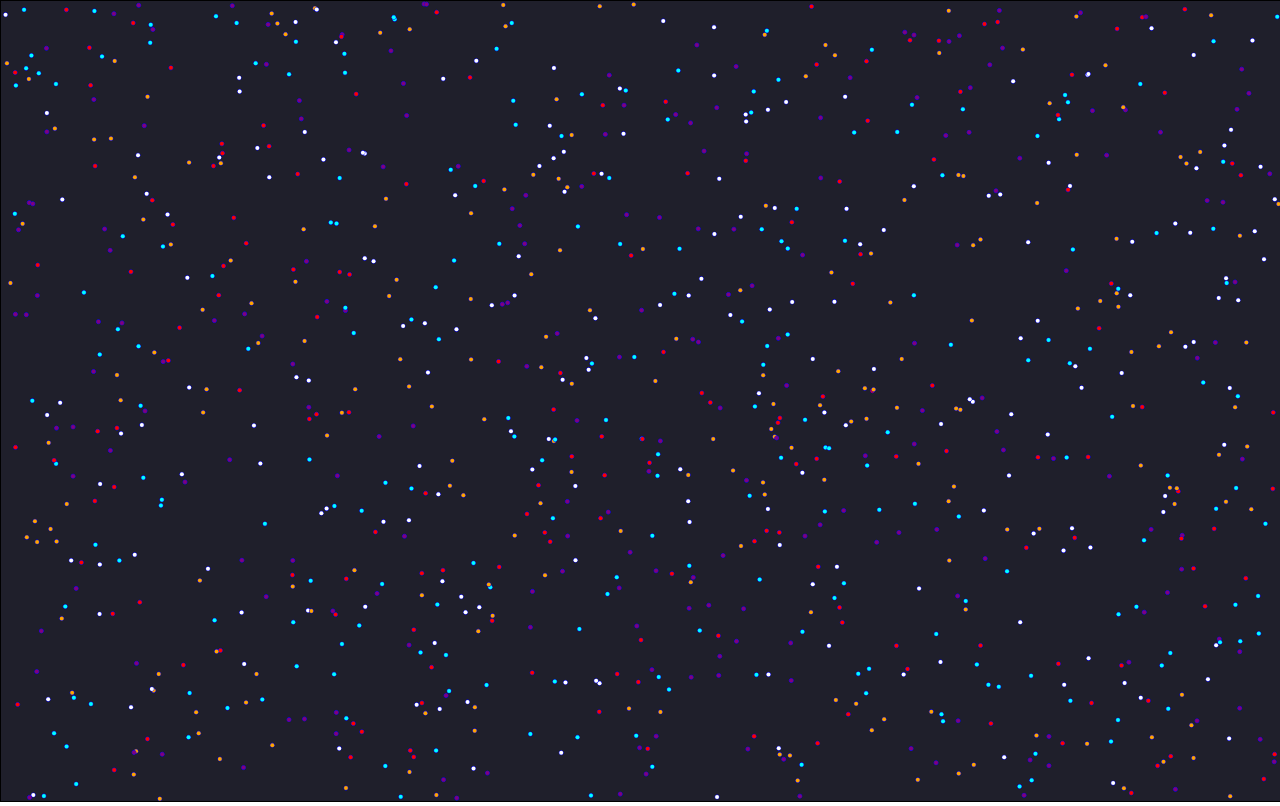
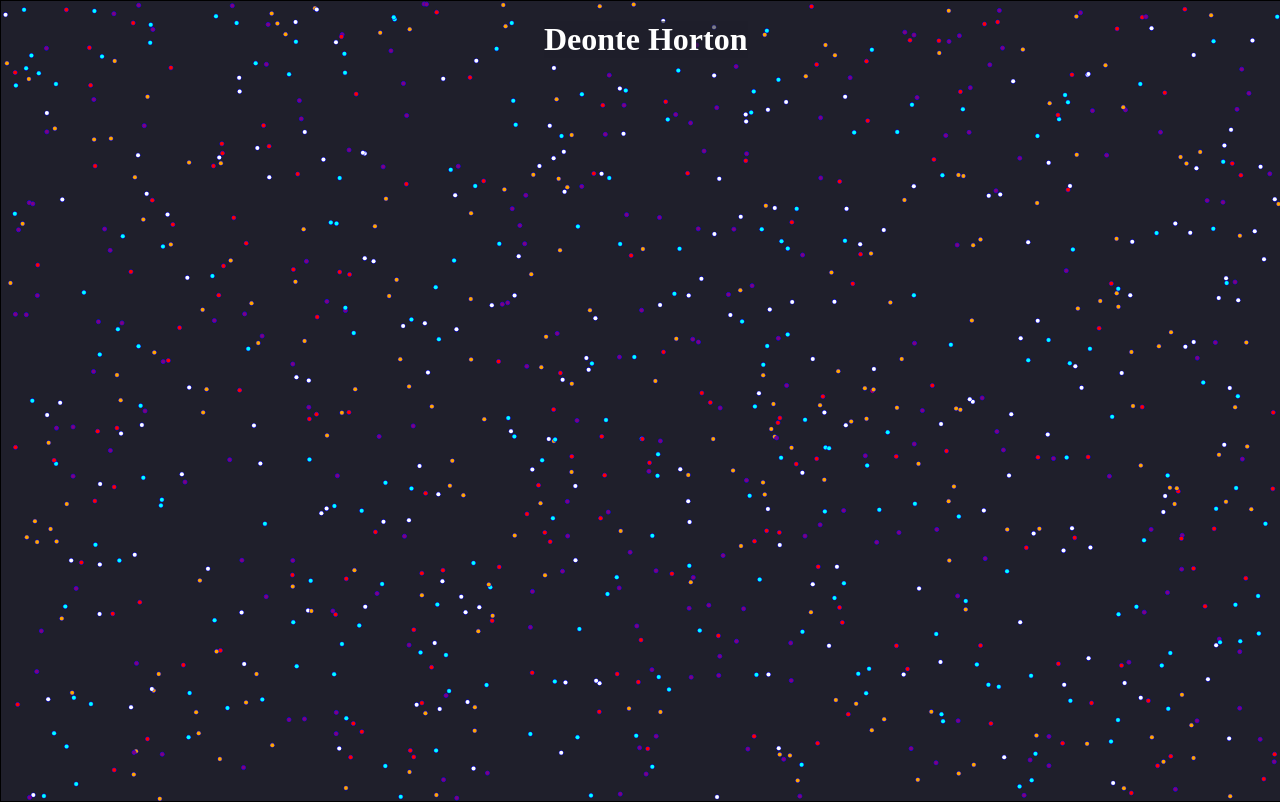
Before and after one commit to DeonteHorton/Deonte-Horton.particles, a plain HTML site: page index.html in a window 1280 px wide. Drawn offline with Linux system fonts and the light colour scheme.

Commit message:
added name

```diff
--- a/css/style.css
+++ b/css/style.css
@@ -8,3 +8,11 @@ canvas{
     background-color: rgb(31, 31, 43);
 
 }
+
+h1{
+    position: absolute;
+    background-color: rgba(31, 31, 43, 0.575);
+    top: 0;
+    left: 17em;
+    color: #fff;
+}
--- a/index.html
+++ b/index.html
@@ -4,11 +4,12 @@
     <meta charset="UTF-8">
     <meta name="viewport" content="width=device-width, initial-scale=1.0">
     <meta http-equiv="X-UA-Compatible" content="ie=edge">
-    <title>Dungeon</title>
+    <title>Particles</title>
     <link rel="stylesheet" href="css/style.css">
 </head>
 <body>
     <canvas></canvas>
+    <h1>Deonte Horton</h1>
 
     <script src="js/app.js"></script>
 
```
